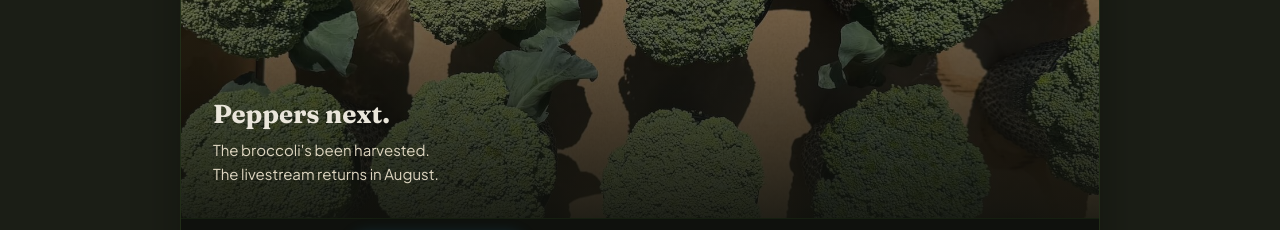
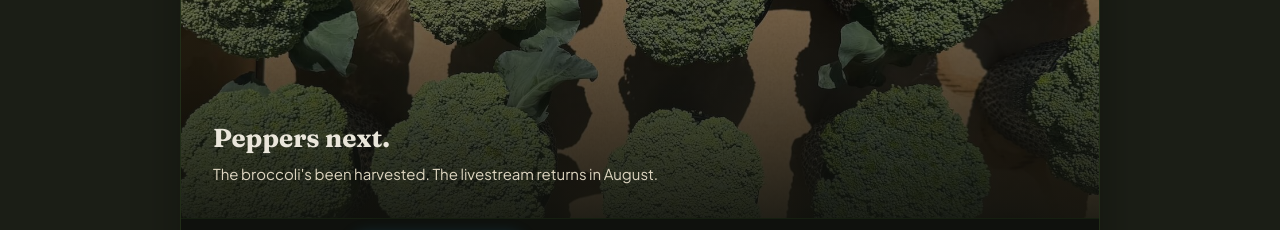
Before and after one commit to NanoGrove/nanogrove-site, a plain HTML site: page index.html in a window 1280 px wide. Shown: the part 1920-2150 px from the top of the page. Drawn offline with Linux system fonts and the light colour scheme; no server answers.

Commit message:
Update index.html

```diff
--- a/index.html
+++ b/index.html
@@ -21,7 +21,7 @@
     .stream-intermission__scrim{position:absolute;inset:0;background:linear-gradient(to top, rgba(15,17,13,.92) 0%, rgba(15,17,13,.55) 45%, rgba(15,17,13,.25) 100%);}
     .stream-intermission__content{position:relative;z-index:2;padding:32px;text-align:left;}
     .stream-intermission__title{font-family:var(--font-display,'Fraunces',serif);font-size:26px;color:var(--linen);font-weight:700;margin-bottom:8px;}
-    .stream-intermission__body{font-family:var(--font-body,'Plus Jakarta Sans',sans-serif);font-size:15px;color:var(--sand);line-height:1.6;max-width:420px;}
+    .stream-intermission__body{font-family:var(--font-body,'Plus Jakarta Sans',sans-serif);font-size:15px;color:var(--sand);line-height:1.6;max-width:none;}
     *,*::before,*::after{margin:0;padding:0;box-sizing:border-box}
     :root{--night:#0f110d;--soil:#1b1e16;--bark:#2a2d22;--moss:#3a5a2a;--grove:#5cb832;--lime:#a3e635;--nano:#209ce5;--nano-glow:#4fc3f7;--clay:#c8a47a;--sand:#ddd5c0;--linen:#eae6db;--white:#f5f3ee;--mist:#8a9178;--feather:#e8a838;--robin:#d45d3c;--font-display:'Fraunces',serif;--font-mono:'IBM Plex Mono',monospace;--font-body:'Plus Jakarta Sans',sans-serif}
     html{scroll-behavior:smooth}
@@ -288,7 +288,7 @@
     <div class="stream-intermission__scrim"></div>
     <div class="stream-intermission__content">
       <div class="stream-intermission__title">Peppers next.</div>
-      <div class="stream-intermission__body">The broccoli's been harvested.<br>The livestream returns in August.</div>
+      <div class="stream-intermission__body">The broccoli's been harvested. The livestream returns in August.</div>
     </div>
   </div>
 </div>
```
